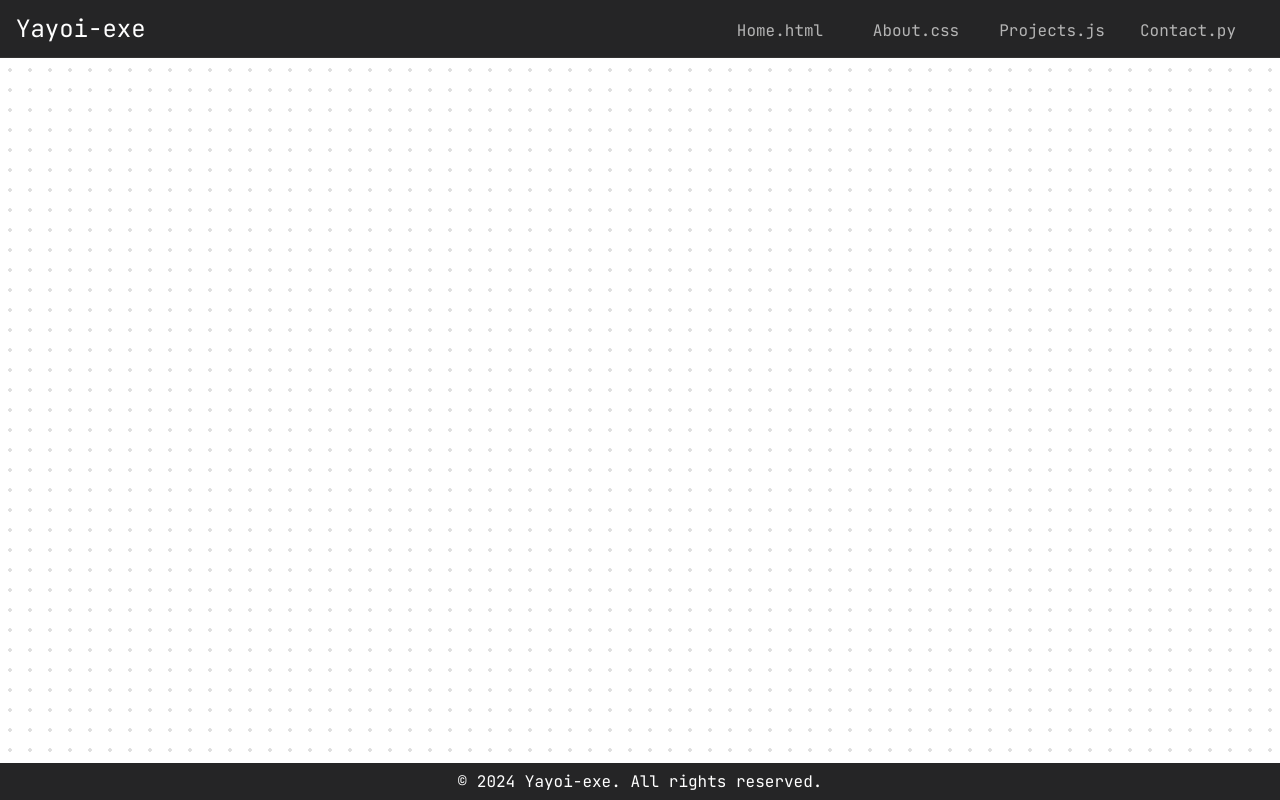
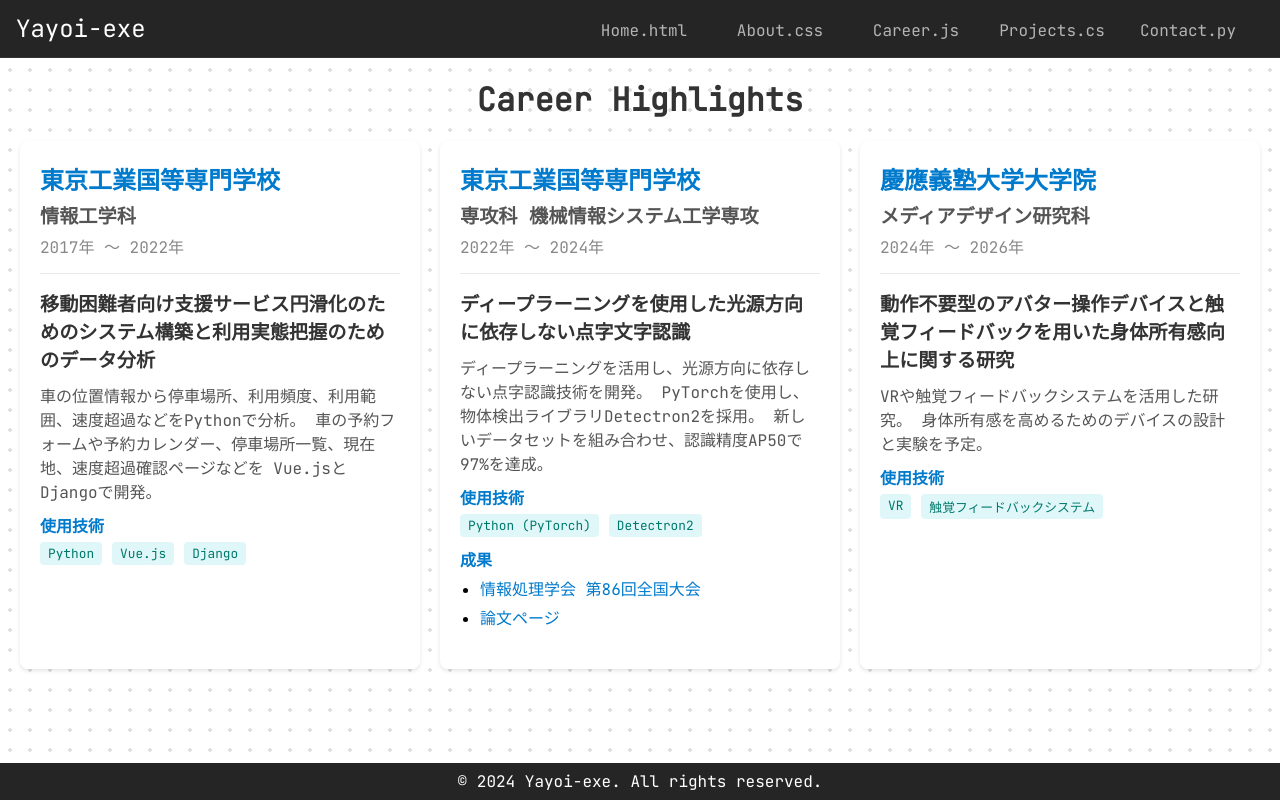
Before and after one commit to yayoi-exe/yayoi-exe-website, a React (Create React App) app in the folder yayoi_exe/: page /Career in a window 1280 px wide. Built offline with nearby package versions, Linux system fonts and the light colour scheme.

Commit message:
add: career page

```diff
--- a/yayoi_exe/src/App.js
+++ b/yayoi_exe/src/App.js
@@ -6,6 +6,7 @@ import Main from "./pages/Main";
 import About from "./pages/About";
 import Contact from './pages/Contact';
 import Projects from './pages/Projects';
+import Career from './pages/Career';
 import './app.css';
 
 
@@ -20,6 +21,7 @@ function App() {
                         <Route path="/about" element={<About />} />
                         <Route path="/contact" element={<Contact />} />
                         <Route path="/projects" element={<Projects />} />
+                        <Route path="/Career" element={<Career />} />
                     </Routes>
                 </div>
                 <Footer />
--- /dev/null
+++ b/yayoi_exe/src/assets/styles/career.css
@@ -0,0 +1,16 @@
+.career-container {
+    padding: 20px;
+}
+
+.page-title {
+    text-align: center;
+    font-size: 2rem;
+    color: #333;
+    margin-bottom: 20px;
+}
+
+.career-grid {
+    display: grid;
+    grid-template-columns: repeat(auto-fit, minmax(300px, 1fr));
+    gap: 20px;
+}
--- /dev/null
+++ b/yayoi_exe/src/assets/styles/careerCard.css
@@ -0,0 +1,92 @@
+.career-card {
+    background-color: #fff;
+    border-radius: 8px;
+    padding: 20px;
+    box-shadow: 0 2px 4px rgba(0, 0, 0, 0.1);
+    margin-bottom: 20px;
+}
+
+.career-institution {
+    font-size: 1.5rem;
+    color: #007acc;
+    margin-bottom: 5px;
+}
+
+.career-department {
+    font-size: 1.2rem;
+    color: #555;
+    margin-bottom: 5px;
+}
+
+.career-duration {
+    font-size: 1rem;
+    color: #888;
+    margin-bottom: 15px;
+}
+
+.career-projects {
+    margin-top: 15px;
+}
+
+.project {
+    margin-bottom: 20px;
+    border-top: 1px solid #eaeaea;
+    padding-top: 15px;
+}
+
+.project-title {
+    font-size: 1.2rem;
+    font-weight: bold;
+    margin-bottom: 10px;
+    color: #333;
+}
+
+.project-description {
+    font-size: 1rem;
+    margin-bottom: 10px;
+    color: #555;
+}
+
+.project-tech-stack h5,
+.project-pages h5,
+.project-achievements h5,
+.project-future-goals h5 {
+    font-size: 1rem;
+    color: #007acc;
+    margin-bottom: 5px;
+}
+
+.tech-badges {
+    display: flex;
+    flex-wrap: wrap;
+    gap: 5px;
+    margin-bottom: 10px;
+}
+
+.tech-badge {
+    background-color: #e0f7fa;
+    color: #00796b;
+    border-radius: 4px;
+    padding: 3px 8px;
+    font-size: 0.8rem;
+}
+
+.project-pages ul,
+.project-achievements ul {
+    list-style: disc;
+    padding-left: 20px;
+}
+
+.project-pages li,
+.project-achievements li {
+    margin-bottom: 5px;
+}
+
+a {
+    color: #007acc;
+    text-decoration: none;
+}
+
+a:hover {
+    text-decoration: underline;
+}
--- /dev/null
+++ b/yayoi_exe/src/components/CareerCard.js
@@ -0,0 +1,78 @@
+import React from "react";
+import "../assets/styles/careerCard.css";
+
+const CareerCard = ({ career }) => {
+    return (
+        <div className="career-card">
+            {/* 学校名 */}
+            <h2 className="career-institution">{career.institution}</h2>
+            {/* 学科 */}
+            {career.department && (
+                <h3 className="career-department">{career.department}</h3>
+            )}
+            {/* 在籍期間 */}
+            <p className="career-duration">
+                {career.startYear}年 ～ {career.endYear ? career.endYear + "年" : "現在"}
+
+            </p>
+
+            {/* プロジェクト */}
+            <div className="career-projects">
+                {career.projects.map((project, index) => (
+                    <div key={index} className="project">
+                        {/* プロジェクトタイトル */}
+                        <h4 className="project-title">{project.title}</h4>
+
+                        {/* プロジェクト説明 */}
+                        {project.description && (
+                            <p className="project-description">
+                                {project.description}
+                            </p>
+                        )}
+
+                        {/* 使用技術 */}
+                        {project.techStack && project.techStack.length > 0 && (
+                            <div className="project-tech-stack">
+                                <h5>使用技術</h5>
+                                <div className="tech-badges">
+                                    {project.techStack.map((tech, idx) => (
+                                        <span key={idx} className="tech-badge">
+                                            {tech}
+                                        </span>
+                                    ))}
+                                </div>
+                            </div>
+                        )}
+
+                        {/* 成果 */}
+                        {project.achievements &&
+                            project.achievements.length > 0 && (
+                                <div className="project-achievements">
+                                    <h5>成果</h5>
+                                    <ul>
+                                        {project.achievements.map(
+                                            (achievement, idx) => (
+                                                <li key={idx}>
+                                                    <a
+                                                        href={
+                                                            achievement.link
+                                                        }
+                                                        target="_blank"
+                                                        rel="noopener noreferrer"
+                                                    >
+                                                        {achievement.name}
+                                                    </a>
+                                                </li>
+                                            )
+                                        )}
+                                    </ul>
+                                </div>
+                            )}
+                    </div>
+                ))}
+            </div>
+        </div>
+    );
+};
+
+export default CareerCard;
--- a/yayoi_exe/src/components/Header.js
+++ b/yayoi_exe/src/components/Header.js
@@ -5,7 +5,8 @@ import '../assets/styles/header.css';
 const tabs = [
     { path: '/', label: 'Home.html' },
     { path: '/about', label: 'About.css' },
-    { path: '/projects', label: 'Projects.js' },
+    { path: '/career', label: 'Career.js' },
+    { path: '/projects', label: 'Projects.cs' },
     // { path: '/skills', label: 'Skills.js' },
     { path: '/contact', label: 'Contact.py' }
 ];
--- /dev/null
+++ b/yayoi_exe/src/data/careerData.js
@@ -0,0 +1,68 @@
+const careerData = [
+    {
+        id: 1,
+        institution: "東京工業国等専門学校",
+        department: "情報工学科",
+        startYear: 2017,
+        endYear: 2022,
+        projects: [
+            {
+                title: "移動困難者向け支援サービス円滑化のためのシステム構築と利用実態把握のためのデータ分析",
+                description: `
+                    車の位置情報から停車場所、利用頻度、利用範囲、速度超過などをPythonで分析。
+                    車の予約フォームや予約カレンダー、停車場所一覧、現在地、速度超過確認ページなどを
+                    Vue.jsとDjangoで開発。
+                `,
+                techStack: ["Python", "Vue.js", "Django"]
+            },
+        ],
+    },
+    {
+        id: 2,
+        institution: "東京工業国等専門学校",
+        department: "専攻科 機械情報システム工学専攻",
+        startYear: 2022,
+        endYear: 2024,
+        projects: [
+            {
+                title: "ディープラーニングを使用した光源方向に依存しない点字文字認識",
+                description: `
+                    ディープラーニングを活用し、光源方向に依存しない点字認識技術を開発。
+                    PyTorchを使用し、物体検出ライブラリDetectron2を採用。
+                    新しいデータセットを組み合わせ、認識精度AP50で97%を達成。
+                `,
+                techStack: ["Python (PyTorch)", "Detectron2"],
+                achievements: [
+                    {
+                        name: "情報処理学会 第86回全国大会",
+                        link: "https://www.ipsj.or.jp/event/taikai/86/WEB/data/pdf/1ZJ-01.html",
+                    },
+                    {
+                        name: "論文ページ",
+                        link: "https://ipsj.ixsq.nii.ac.jp/ej/?action=repository_uri&item_id=236923&file_id=1&file_no=1",
+                    },
+                ]
+            },
+        ],
+    },
+    {
+        id: 3,
+        institution: "慶應義塾大学大学院",
+        department: "メディアデザイン研究科",
+        startYear: 2024,
+        endYear: 2026,
+        projects: [
+            {
+                title: "動作不要型のアバター操作デバイスと触覚フィードバックを用いた身体所有感向上に関する研究",
+                description: `
+                    VRや触覚フィードバックシステムを活用した研究。
+                    身体所有感を高めるためのデバイスの設計と実験を予定。
+                `,
+                techStack: ["VR", "触覚フィードバックシステム"],
+                achievements: []
+            },
+        ],
+    },
+];
+
+export default careerData;
--- a/yayoi_exe/src/data/projectsData.js
+++ b/yayoi_exe/src/data/projectsData.js
@@ -5,7 +5,7 @@ const projectsData = [
         description: "A personal portfolio designed with React and CSS.",
         thumbnail: "/images/portfolio_web.png",
         techStack: ["React", "CSS", "JavaScript"],
-        webLink: ""
+        webLink: "https://github.com/yayoi-exe/yayoi-exe-website/tree/development"
     },
     {
         id: 2,
@@ -13,7 +13,7 @@ const projectsData = [
         description: "IVRC 2024 Seed Stage!",
         thumbnail: "/images/IVRC.png",
         techStack: ["Unity", "C#", "Python", "Node.js"],
-        webLink: "https://criware.info/ivrc-2024-seed/"
+        webLink: "https://conference.vrsj.org/ac2024/program/doc/IVRC-12.pdf"
     },
     {
         id: 3,
--- /dev/null
+++ b/yayoi_exe/src/pages/Career.js
@@ -0,0 +1,19 @@
+import React from 'react';
+import CareerCard from '../components/CareerCard';
+import careerData from '../data/careerData.js';
+import '../assets/styles/career.css';
+
+const Career = () => {
+    return (
+        <div className="career-container">
+            <h1 className="page-title">Career Highlights</h1>
+            <div className="career-grid">
+                {careerData.map((item) => (
+                    <CareerCard key={item.id} career={item} />
+                ))}
+            </div>
+        </div>
+    );
+};
+
+export default Career;
```
Also changed, not shown: 1 other file (tests, documents, lock files or other folders).
